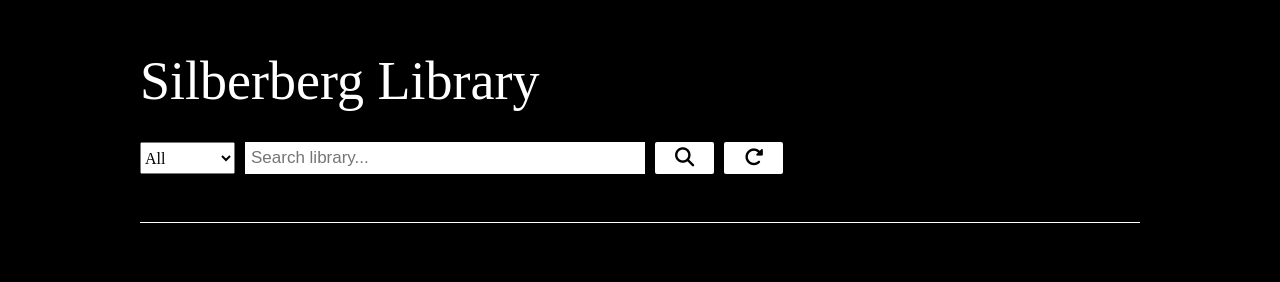
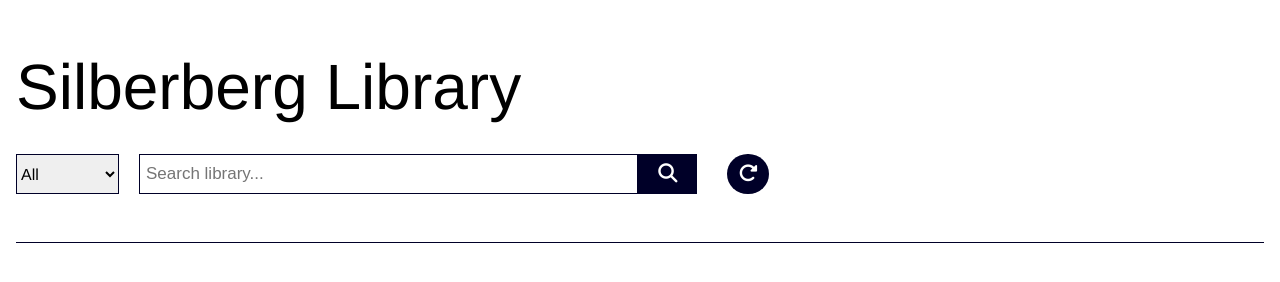
Before and after one commit to esilberberg/silberberg-library, a plain HTML site: page index.html in a window 1280 px wide. Drawn offline with Linux system fonts and the light colour scheme; no server answers.

Commit message:
nu stylz

```diff
--- a/style.css
+++ b/style.css
@@ -1,7 +1,7 @@
 :root {
-    --main: black;
-    --secondary: #3236A9;
-    --tertiary: #FF6699;
+    --dark: #000028;
+    --secondary: #ff0000;
+    --tertiary: #49f6d8;
 }
 
 * {
@@ -9,40 +9,45 @@
     padding: 0;
 }
 
-html {
-    background-color: var(--main);
-}
-
 body {
-    font-family: 'Times New Roman', Times, serif;
-    color: white;
+    font-family: Helvetica, sans-serif;
+    font-weight: 200;
 }
 
 body button {
-    font-family: 'Times New Roman', Times, serif;
+    font-family: Helvetica, sans-serif;
+    font-weight: 200;
 }
 
 .content-wrapper {
     padding: 0 1rem;
-    max-width: 1000px;
+    max-width: 1400px;
     margin: 0 auto;
 }
 
 h1 {
-    font-size: 54px;
+    font-size: 4rem;
     font-weight: 200;
     margin-top: 50px;
 }
 
 #format-selector {
-    font-family: 'Times New Roman', Times, serif;
+    font-family: Helvetica, sans-serif;
     font-size: 1rem;
     cursor: pointer;
+    margin-right: 20px;
+    border-radius: 0;
+    border: 1px solid var(--dark);
+}
+
+#format-selector:focus {
+    outline: 1px solid var(--tertiary) !important;
 }
 
 .search-bar-wrapper {
     margin-top: 30px;
     display: flex;
+    height: 40px;
 }
 
 .search-bar-wrapper button{
@@ -50,19 +55,23 @@ h1 {
     box-sizing: border-box;
     text-align: center;
     vertical-align: bottom;
-    background: white;
+    background: var(--dark);
     border: none;
-    color: black;
-    margin-right: 10px;
+    color: white;
+    margin-right: 30px;
     padding: 4px 20px;
-    border-radius: 2px;
     font-size: 1.2rem;
     line-height: 16px;
     cursor: pointer;
 }
 
+#refresh-btn {
+    border-radius: 100%;
+    padding: 4px 11px;
+}
+
 .search-bar-wrapper button:active {
-    background: var(--secondary);
+    background: var(--tertiary);
 }
 
 #search-bar {
@@ -71,15 +80,14 @@ h1 {
     box-sizing: border-box;
     vertical-align: bottom;
     padding: 6px;
-    margin: 0 10px;
     min-width: 200px;
     width: 40%;
-    border: none;
+    border: 1px solid var(--dark);
     font-size: 17px;
 }
 
 input:focus {
-    outline:none !important;
+    outline: 1px solid var(--tertiary) !important;
 }
 
 #search-summary {
@@ -89,7 +97,7 @@ input:focus {
 }
 
 #library-display {
-    border-bottom: 1px solid white;
+    border-bottom: 1px solid var(--dark);
     font-size: 1.2rem;
 }
 
@@ -100,7 +108,7 @@ input:focus {
     text-align: left;
     outline: none;
     transition: 0.4s;
-    border-top: 1px solid white;
+    border-top: 1px solid var(--dark);
     display: flex;
     justify-content: space-between;
 }
@@ -124,7 +132,7 @@ input:focus {
 }
 
 .active-item-row-accordion, .item-row-accordion:hover {
-    background-color: var(--secondary);
+    background-color: var(--tertiary);
 }
 
 .item-row-hidden-panel {
@@ -152,5 +160,5 @@ button {
     margin:0;
     padding:0;
     font-size: 1.2rem;
-    color: white;
+    color: var(--dark);
 }
```
